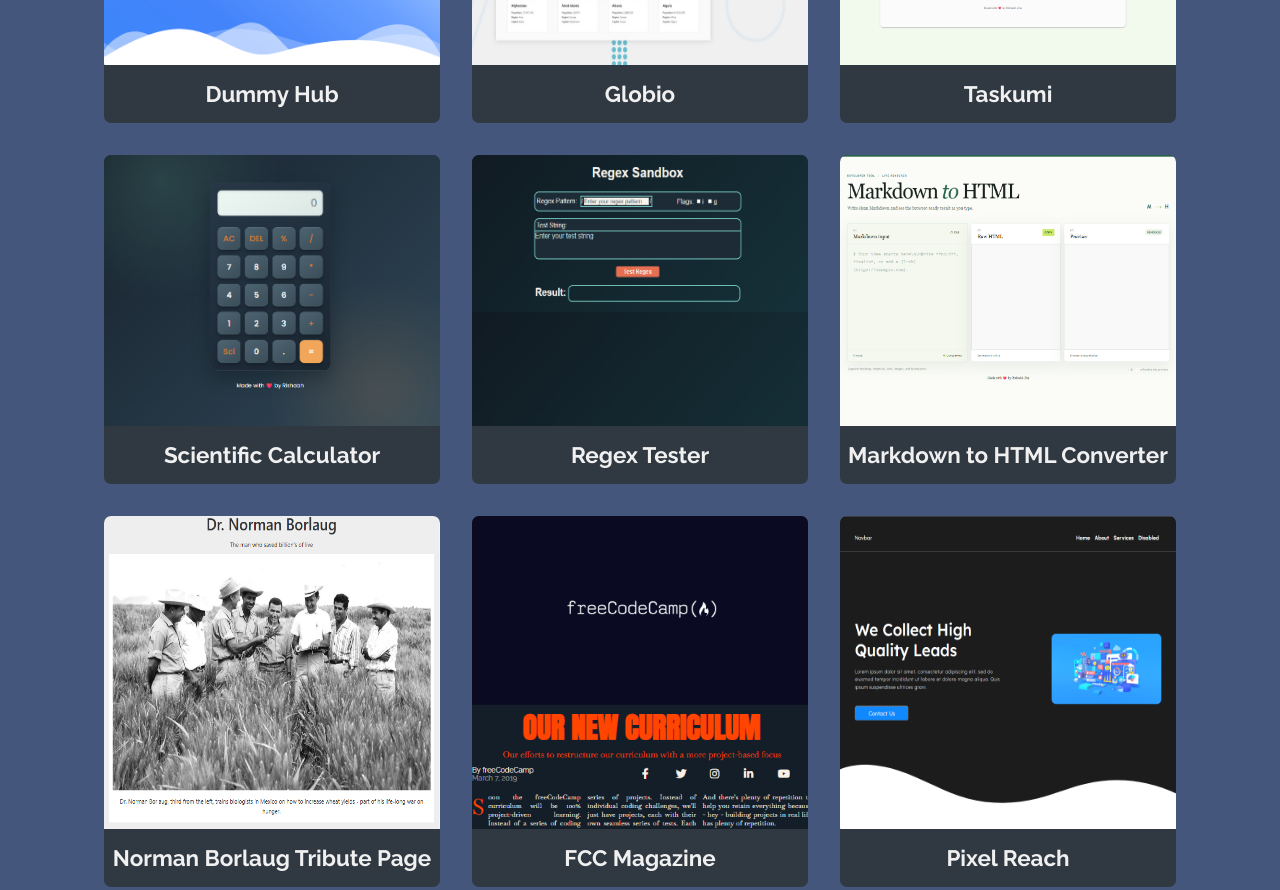
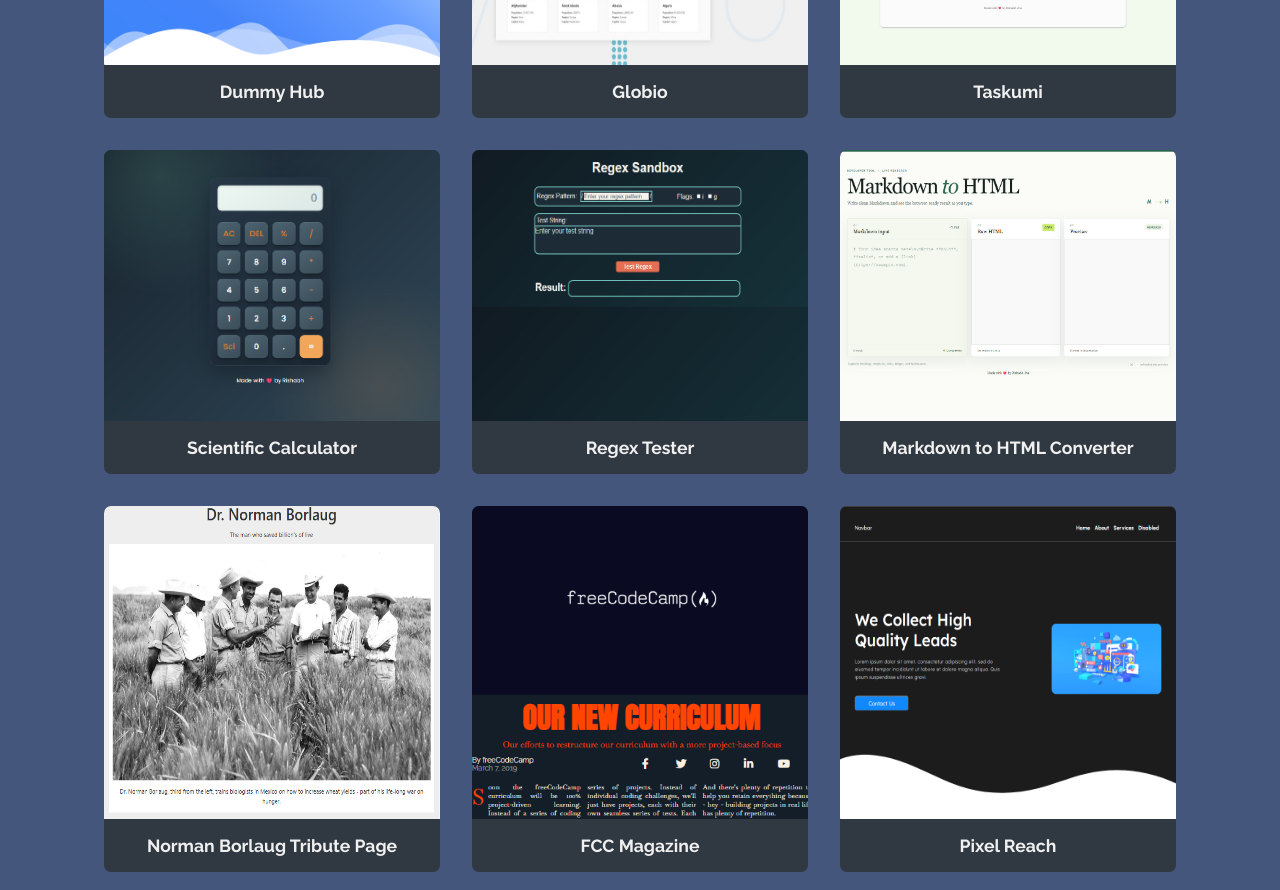
Before and after one commit to rishabhjha05/Portfolio, a plain HTML site: page index.html in a window 1280 px wide. Shown: the part 1232-2122 px from the top of the page. Drawn offline with Linux system fonts and the light colour scheme.

Commit message:
final update

```diff
--- a/styles.css
+++ b/styles.css
@@ -152,7 +152,7 @@ body {
       }
       h3 {
         color: var(--main-white);
-        font-size: 1.4rem;
+        font-size: 1.1rem;
         align-self: center;
         justify-self: flex-end;
       }
@@ -180,7 +180,7 @@ body {
       -moz-transform: scale(0.95);
       -ms-transform: scale(0.95);
       -o-transform: scale(0.95);
-}
+    }
     .tags {
       font-weight: 400;
       color: var(--main-red);
```
